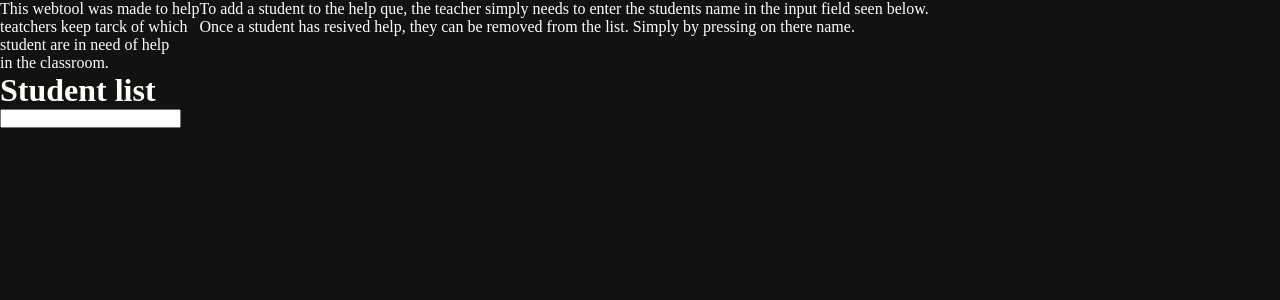
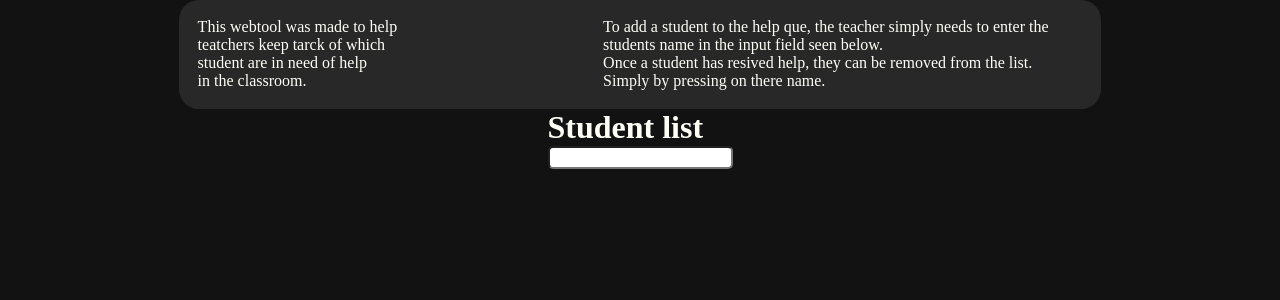
Before and after one commit to styrbjorn-n/handsup, a PHP site: page / in a window 1280 px wide. Shown: the top 300 px of the page. Run offline with PHP 8.4, Linux system fonts and the light colour scheme.

Commit message:
added more styling

```diff
--- a/code/index.css
+++ b/code/index.css
@@ -6,15 +6,56 @@
 
 body {
     background-color: rgb(18, 18, 18);
+    display: flex;
+    align-items: center;
+    justify-content: center;
 }
 .container {
     display: flex;
     flex-direction: column-reverse;
-
+    width: 80%;
+}
+.about {
+    background-color: rgb(40, 40, 40);
+    display: flex;
+    justify-content: center;
+    margin-left: 5%;
+    margin-right: 5%;
+    border-radius: 20px;
+}
+.how {
+    min-width: 30%;
+    padding: 2%;
+}
+.why {
+    min-width: 40%;
+    padding: 2%;
+}
+.function_container {
+    display: flex;
+    align-items: center;
+    justify-content: center;
+}
+.help_que {
+    display: flex;
+    justify-content: flex-start;
+    flex-direction: column;
+}
+.list_head {
+    display: flex;
+}
+.student_list {
+    display: flex;
+    flex-direction: column;
+    gap: 5px;
 }
 .student-item {
-    background-color: aquamarine;
+    background-color: rgb(40, 40, 40);
+    border-radius: 10px;
 }
-.about {
-    display: flex;
+.user_input {
+    color: rgb(40, 40, 40);
+    border-radius: 5px;
+    width: 100%;
+    padding: 2px;
 }
--- a/code/index.php
+++ b/code/index.php
@@ -4,11 +4,11 @@
     <div class="function_container">
         <div class="help_que">
             <h1>Student list</h1>
-            <div>
-                <input class="user_input" id="user_input" type="text" onkeydown="enter(this)">
+            <div class="list_head">
+                <input class="user_input" id="user_input" type="text" onkeydown="enter(this)" maxlength=23>
                 <p id="result"></p>
             </div>
-            <div id="student_list"></div>
+            <div id="student_list" class="student_list"></div>
         </div>
     </div>
     <div class="about">
```
